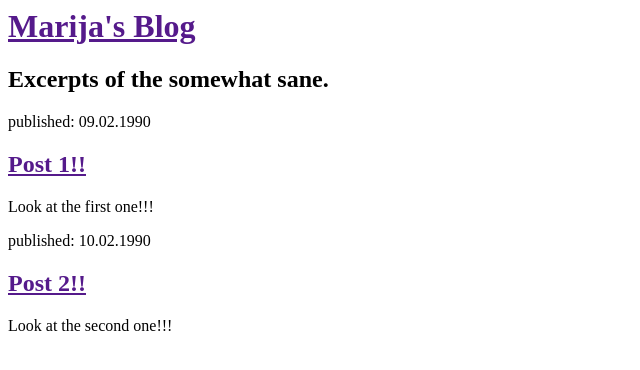
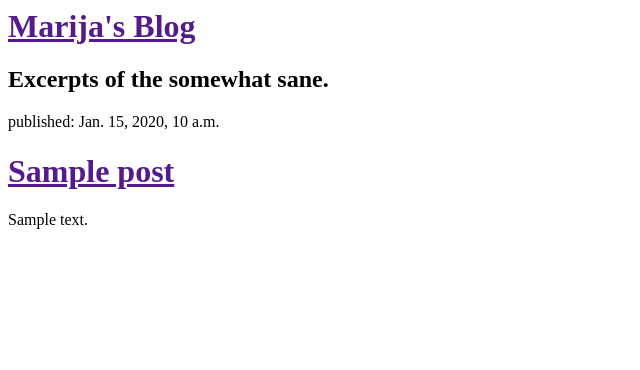
Before and after one commit to MarijaSpaic/Blog, a Django app: template blog/templates/blog/post_list.html in a window 1280 px wide. Shown: the top 370 px of the page, without its empty margins (0-640 px from the left). Run offline with Django 3.2, Linux system fonts and the light colour scheme; the template is opened without the code that fills it: values that come from a table or form of the project are taken from there, others are empty; tables that the repository leaves empty hold one stand-in row (values such as "Sample post").

Commit message:
Modified templates to display posts from the database

```diff
--- a/blog/templates/blog/post_list.html
+++ b/blog/templates/blog/post_list.html
@@ -8,17 +8,13 @@
 			<h2> Excerpts of the somewhat sane. </h2>
 		</div>
 
-		<div>
-			<p>published: 09.02.1990 </p>
-			<h2><a href="">Post 1!!</a></h2>
-			<p>Look at the first one!!!</p>
-		</div>
-
-		<div>
-			<p>published: 10.02.1990 </p>
-			<h2><a href="">Post 2!!</a></h2>
-			<p>Look at the second one!!!</p>
-		</div>
+		{% for post in posts %}
+			<div>
+				<p>published: {{ post.published_date }}</p>
+				<h1><a href="">{{ post.title }}</a></h1>
+				<p> {{ post.text|linebreaks }}</p>
+			</div>
+		{% endfor %}
 
 	</body>
 </html>
--- a/blog/views.py
+++ b/blog/views.py
@@ -1,4 +1,7 @@
 from django.shortcuts import render
+from django.utils import timezone
+from .models import Post
 
 def post_list(request):
-	return render(request, 'blog/post_list.html', {})
+	posts = Post.objects.filter(published_date__lte=timezone.now()).order_by('published_date')
+	return render(request, 'blog/post_list.html', {'posts':posts})
```
